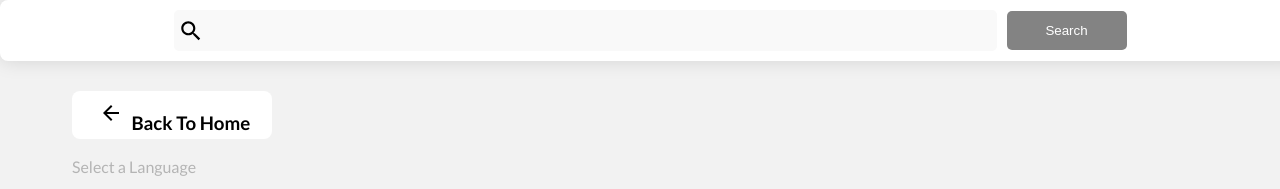
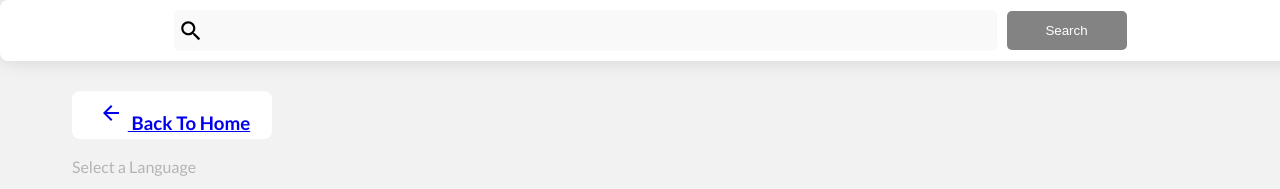
Before and after one commit to jacobdiaz/GR5, a React (Create React App) app: page /search in a window 1280 px wide. Shown: the top 189 px of the page. Built offline with nearby package versions, Linux system fonts and the light colour scheme.

Commit message:
feat: Added Route to back component

```diff
--- a/src/components/BackComponent.js
+++ b/src/components/BackComponent.js
@@ -1,11 +1,16 @@
-import React from 'react'
-import ArrowBackIcon from '@mui/icons-material/ArrowBack';
-import "../assets/back.css"
+import React from "react";
+import ArrowBackIcon from "@mui/icons-material/ArrowBack";
+import "../assets/back.css";
+import { Link } from "react-router-dom";
 
-export default function(){
-    return(
-        <div className = "back">
-            <h3><ArrowBackIcon className = "icon" /> Back To Home</h3>
-        </div>
-    );
+export default function () {
+  return (
+    <Link to="/GR5/">
+      <div className="back">
+        <h3>
+          <ArrowBackIcon className="icon" /> Back To Home
+        </h3>
+      </div>
+    </Link>
+  );
 }
```
